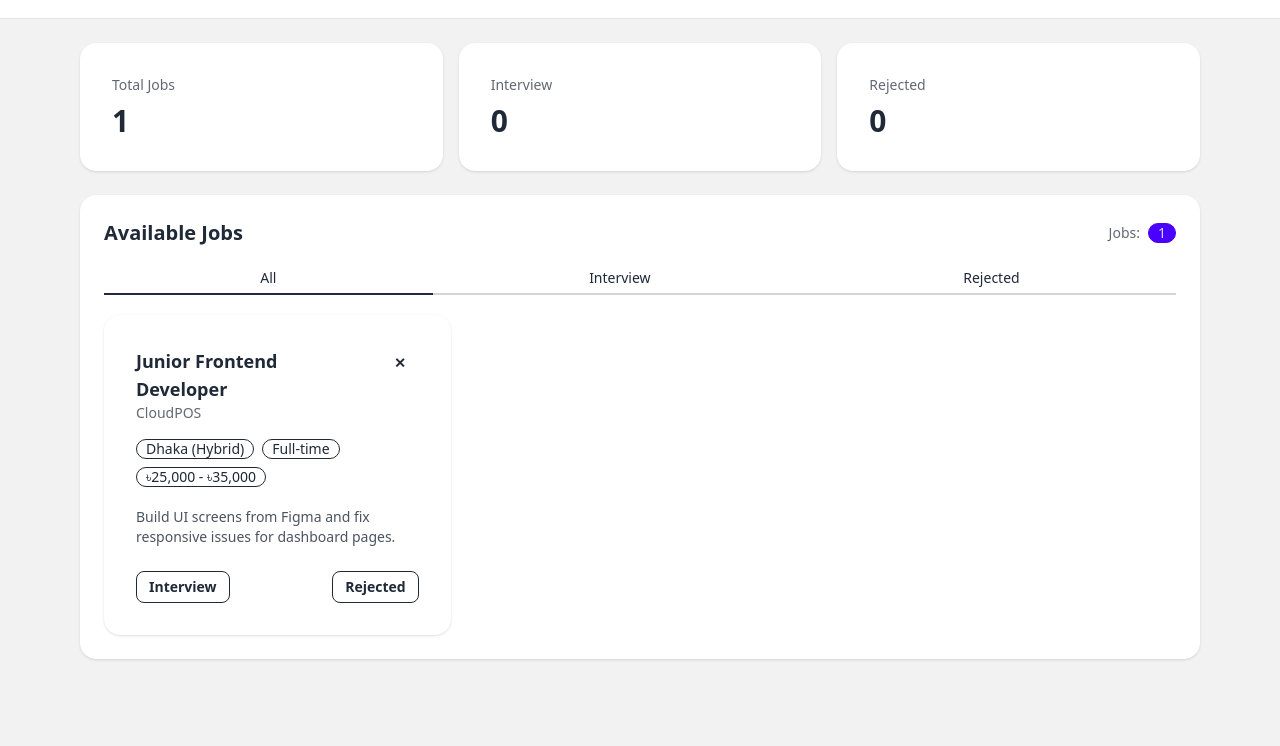
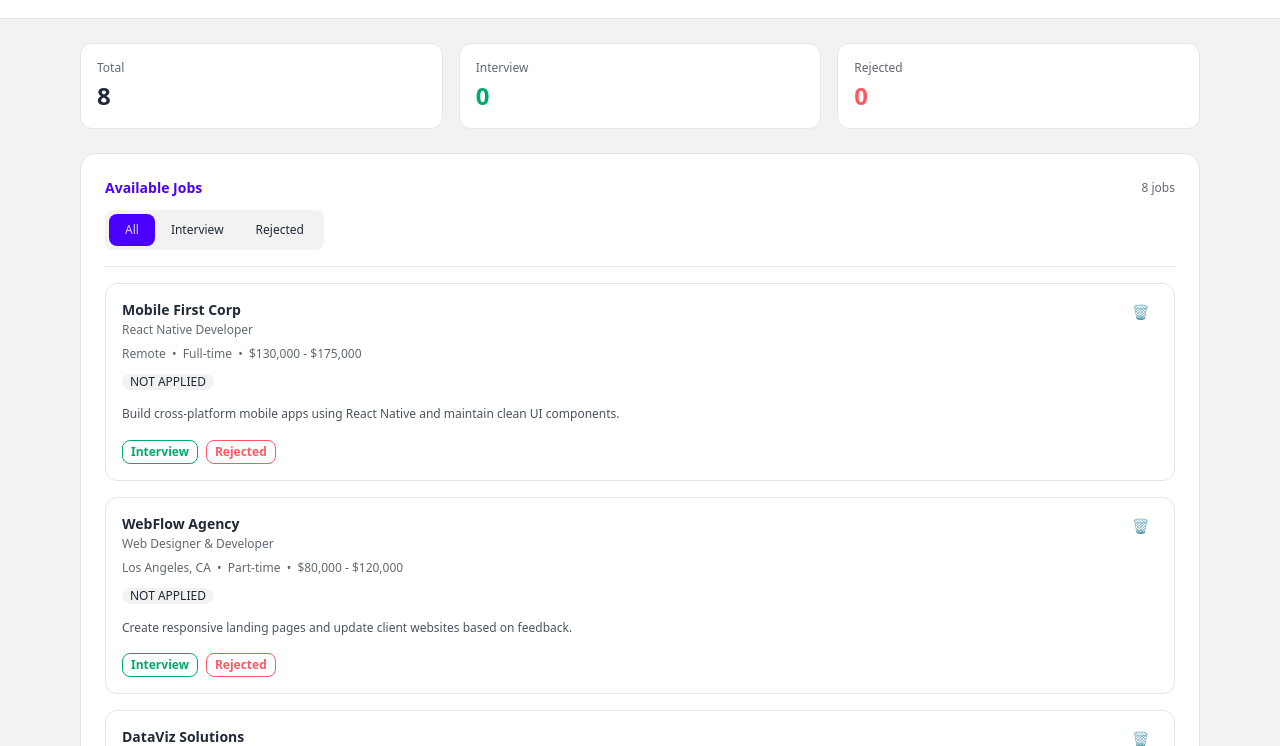
Before and after one commit to meheroon/B13-A4-PH-Job-Tracker, a plain HTML site: page index.html in a window 1280 px wide. Shown: the part 54-800 px from the top of the page. Drawn offline with nearby package versions, Linux system fonts and the light colour scheme.

Commit message:
modified UI

```diff
--- a/app.js
+++ b/app.js
@@ -2,15 +2,84 @@ function getDefaultJobs() {
   return [
     {
       id: "j1",
-      companyName: "CloudPOS",
-      position: "Junior Frontend Developer",
-      location: "Dhaka (Hybrid)",
+      companyName: "Mobile First Corp",
+      position: "React Native Developer",
+      location: "Remote",
       type: "Full-time",
-      salary: "৳25,000 - ৳35,000",
-      description: "Build UI screens from Figma and fix responsive issues for dashboard pages.",
+      salary: "$130,000 - $175,000",
+      description: "Build cross-platform mobile apps using React Native and maintain clean UI components.",
       status: "Applied"
     },
-
+    {
+      id: "j2",
+      companyName: "WebFlow Agency",
+      position: "Web Designer & Developer",
+      location: "Los Angeles, CA",
+      type: "Part-time",
+      salary: "$80,000 - $120,000",
+      description: "Create responsive landing pages and update client websites based on feedback.",
+      status: "Applied"
+    },
+    {
+      id: "j3",
+      companyName: "DataViz Solutions",
+      position: "Data Visualization Specialist",
+      location: "Boston, MA",
+      type: "Full-time",
+      salary: "$125,000 - $165,000",
+      description: "Transform data into clear dashboards using charts and improve readability for users.",
+      status: "Applied"
+    },
+    {
+      id: "j4",
+      companyName: "CloudFirst Inc",
+      position: "Backend Developer",
+      location: "Seattle, WA",
+      type: "Full-time",
+      salary: "$140,000 - $190,000",
+      description: "Develop API endpoints, write clean services, and support deployments with basic DevOps tools.",
+      status: "Applied"
+    },
+    {
+      id: "j5",
+      companyName: "Innovation Labs",
+      position: "UI/UX Engineer",
+      location: "Austin, TX",
+      type: "Full-time",
+      salary: "$100,000 - $150,000",
+      description: "Improve usability of product screens, fix UI issues, and keep components consistent.",
+      status: "Applied"
+    },
+    {
+      id: "j6",
+      companyName: "MegaCorp Solutions",
+      position: "JavaScript Developer",
+      location: "New York, NY",
+      type: "Full-time",
+      salary: "$130,000 - $170,000",
+      description: "Build interactive features with JavaScript and maintain existing code with small refactors.",
+      status: "Applied"
+    },
+    {
+      id: "j7",
+      companyName: "StartupXYZ",
+      position: "Full Stack Engineer",
+      location: "Remote",
+      type: "Full-time",
+      salary: "$120,000 - $160,000",
+      description: "Work on both frontend and backend tasks, ship small features weekly, and write basic tests.",
+      status: "Applied"
+    },
+    {
+      id: "j8",
+      companyName: "TechCorp Industries",
+      position: "Senior Frontend Developer",
+      location: "San Francisco, CA",
+      type: "Full-time",
+      salary: "$130,000 - $175,000",
+      description: "Develop scalable UI modules, fix performance issues, and support new feature releases.",
+      status: "Applied"
+    }
   ];
 }
 
@@ -25,34 +94,45 @@ function createJobCard(job) {
   const interviewActive = job.status === "Interview";
   const rejectedActive = job.status === "Rejected";
 
+  const statusText = interviewActive
+    ? "INTERVIEW"
+    : rejectedActive
+      ? "REJECTED"
+      : "NOT APPLIED";
+
+  const statusClass = interviewActive
+    ? "badge-success"
+    : rejectedActive
+      ? "badge-error"
+      : "badge-ghost";
+
   return `
-    <div class="card bg-base-100 shadow" data-id="${job.id}">
-      <div class="card-body">
-        <div class="flex items-start justify-between gap-2">
+    <div class="bg-base-100 rounded-xl border border-base-300" data-id="${job.id}">
+      <div class="p-4">
+        <div class="flex items-start justify-between gap-3">
           <div>
-            <h3 class="font-bold text-lg">${job.position}</h3>
-            <p class="text-sm opacity-70">${job.companyName}</p>
+            <h3 class="text-sm font-bold">${job.companyName}</h3>
+            <p class="text-xs opacity-70 mt-0.5">${job.position}</p>
           </div>
-          <button class="btn btn-ghost btn-sm" data-action="delete" title="Delete">
-            ✕
+          <button class="btn btn-ghost btn-xs" data-action="delete" title="Delete">
+            <span class="text-sm">🗑️</span>
           </button>
         </div>
 
-        <div class="mt-2 flex flex-wrap gap-2">
-          <span class="badge badge-outline">${job.location}</span>
-          <span class="badge badge-outline">${job.type}</span>
-          <span class="badge badge-outline">${job.salary}</span>
-        </div>
+        <p class="text-xs opacity-70 mt-2">
+          ${job.location} &nbsp;•&nbsp; ${job.type} &nbsp;•&nbsp; ${job.salary}
+        </p>
 
-        <p class="text-sm mt-3 opacity-80">${job.description}</p>
+        <span class="badge ${statusClass} badge-sm mt-3">${statusText}</span>
 
-        <div class="card-actions mt-4 justify-between">
-          <button class="btn btn-sm ${interviewActive ? "btn-success" : "btn-outline"}"
+        <p class="text-xs opacity-80 mt-3 leading-relaxed">${job.description}</p>
+
+        <div class="mt-4 flex items-center gap-2">
+          <button class="btn btn-xs ${interviewActive ? "btn-success" : "btn-outline btn-success"}"
                   data-action="interview">
             Interview
           </button>
-
-          <button class="btn btn-sm ${rejectedActive ? "btn-error" : "btn-outline"}"
+          <button class="btn btn-xs ${rejectedActive ? "btn-error" : "btn-outline btn-error"}"
                   data-action="rejected">
             Rejected
           </button>
@@ -67,7 +147,7 @@ function renderJobs(jobs, activeTab) {
 
   const filtered = getFilteredJobs(jobs, activeTab);
 
-  document.getElementById("tabCount").innerText = filtered.length;
+  document.getElementById("tabCount").innerText = `${filtered.length} jobs`;
 
   if (filtered.length === 0) {
     grid.innerHTML = "";
--- a/index.html
+++ b/index.html
@@ -5,7 +5,7 @@
     <meta name="viewport" content="width=device-width, initial-scale=1.0">
     <script src="https://cdn.tailwindcss.com"></script>
     <link href="https://cdn.jsdelivr.net/npm/daisyui@4.12.10/dist/full.min.css" rel="stylesheet" type="text/css" />
-    <title>Document</title>
+    <title>Job Application Tracker</title>
 </head>
 <body class="bg-base-200 min-h-screen">
   <header class="bg-base-100 border-b">
@@ -17,60 +17,61 @@
 
   <main class="max-w-6xl mx-auto px-4 py-6 space-y-6">
 
-    <!-- Dashboard -->
+
     <section id="dashboard" class="grid grid-cols-1 sm:grid-cols-3 gap-4">
-      <div class="card bg-base-100 shadow">
-        <div class="card-body">
-          <p class="text-sm opacity-70">Total Jobs</p>
-          <p id="countTotal" class="text-3xl font-bold">0</p>
+      <div class="bg-base-100 rounded-xl border border-base-300">
+        <div class="p-4">
+          <p class="text-xs font-medium opacity-70">Total</p>
+          <p id="countTotal" class="text-2xl font-bold mt-1">0</p>
         </div>
       </div>
 
-      <div class="card bg-base-100 shadow">
-        <div class="card-body">
-          <p class="text-sm opacity-70">Interview</p>
-          <p id="countInterview" class="text-3xl font-bold">0</p>
+      <div class="bg-base-100 rounded-xl border border-base-300">
+        <div class="p-4">
+          <p class="text-xs font-medium opacity-70">Interview</p>
+          <p id="countInterview" class="text-2xl font-bold mt-1 text-success">0</p>
         </div>
       </div>
 
-      <div class="card bg-base-100 shadow">
-        <div class="card-body">
-          <p class="text-sm opacity-70">Rejected</p>
-          <p id="countRejected" class="text-3xl font-bold">0</p>
+      <div class="bg-base-100 rounded-xl border border-base-300">
+        <div class="p-4">
+          <p class="text-xs font-medium opacity-70">Rejected</p>
+          <p id="countRejected" class="text-2xl font-bold mt-1 text-error">0</p>
         </div>
       </div>
     </section>
 
-    <!-- Available Jobs header + count -->
-    <section class="bg-base-100 shadow rounded-2xl p-4 md:p-6">
-      <div class="flex items-center justify-between">
-        <h2 class="text-lg md:text-xl font-bold">Available Jobs</h2>
-        <div class="flex items-center gap-2">
-          <span class="text-sm opacity-70">Jobs:</span>
-          <span id="tabCount" class="badge badge-primary">0</span>
+
+    <section class="bg-base-100 rounded-2xl border border-base-300">
+      <div class="p-4 md:p-6">
+        <div class="flex items-center justify-between">
+          <h2 class="text-sm font-semibold text-primary">Available Jobs</h2>
+          <span id="tabCount" class="text-xs font-medium opacity-70">0 jobs</span>
         </div>
-      </div>
 
-      <!-- Tabs -->
-      <div class="mt-4">
-        <div class="tabs tabs-bordered">
-          <a id="tabAll" class="tab tab-active" data-tab="all">All</a>
-          <a id="tabInterview" class="tab" data-tab="interview">Interview</a>
-          <a id="tabRejected" class="tab" data-tab="rejected">Rejected</a>
+
+        <div class="mt-3">
+          <div class="tabs tabs-boxed bg-base-200 inline-flex rounded-lg p-1">
+            <a id="tabAll" class="tab tab-active text-xs" data-tab="all">All</a>
+            <a id="tabInterview" class="tab text-xs" data-tab="interview">Interview</a>
+            <a id="tabRejected" class="tab text-xs" data-tab="rejected">Rejected</a>
+          </div>
         </div>
-      </div>
 
-      <!-- Cards area -->
-      <div class="mt-5">
-        <div id="jobsGrid" class="grid grid-cols-1 md:grid-cols-2 lg:grid-cols-3 gap-4"></div>
+        <div class="mt-4 border-t border-base-300"></div>
 
-        <!-- Empty state -->
-        <div id="emptyState" class="hidden text-center py-10">
-          <img id="emptyImg" src="./assets/jobs.png" alt="No jobs" class="w-24 mx-auto mb-4 opacity-80">
-          <h3 class="text-lg font-bold">No Jobs Available</h3>
-          <p class="text-sm opacity-70 mt-1">
-            Click Interview or Rejected on a job card to move it here.
-          </p>
+
+        <div class="mt-4">
+          <div id="jobsGrid" class="space-y-4"></div>
+
+
+          <div id="emptyState" class="hidden text-center py-14">
+            <img id="emptyImg" src="./assets/jobs.png" alt="No jobs" class="w-16 mx-auto mb-4 opacity-70">
+            <h3 class="text-base font-bold">No jobs available</h3>
+            <p class="text-xs opacity-70 mt-2">
+              Check back soon for new job opportunities.
+            </p>
+          </div>
         </div>
       </div>
     </section>
```
